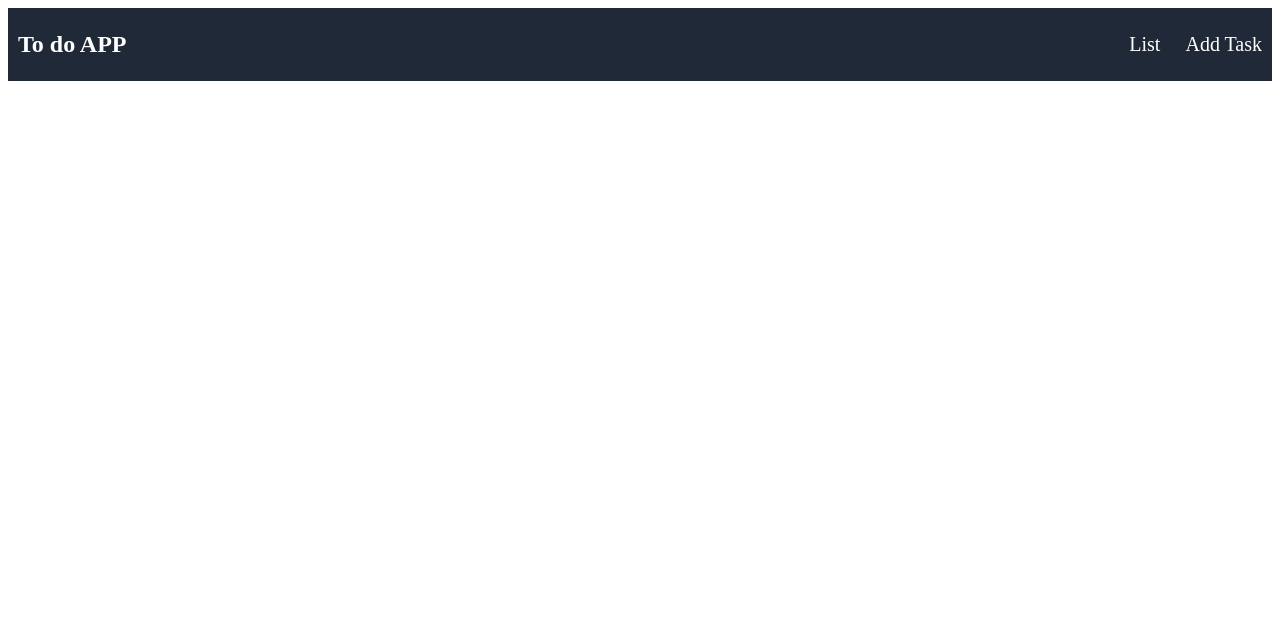
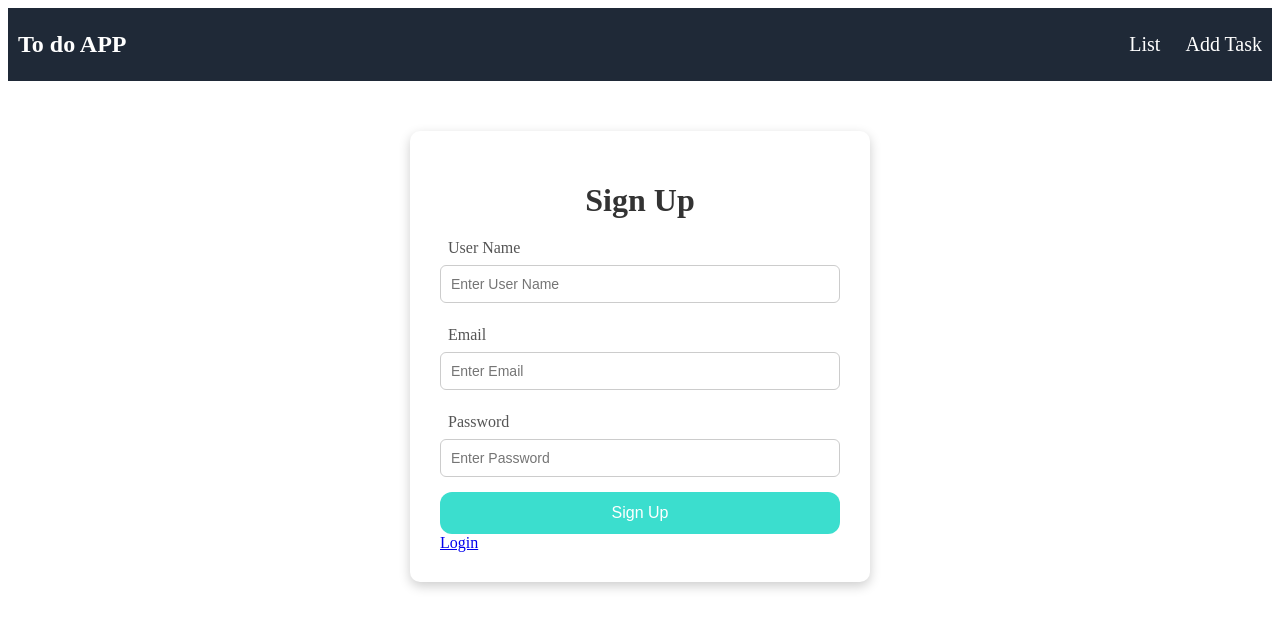
Before and after one commit to Gopalbhople1208/todo, a React (Vite) app in the folder fronted/: page /signup in a window 1280 px wide. Shown: the top 628 px of the page. Built offline with nearby package versions, Linux system fonts and the light colour scheme.

Commit message:
created the login and sign up pages

```diff
--- a/fronted/src/App.jsx
+++ b/fronted/src/App.jsx
@@ -4,6 +4,9 @@
 import AddTask from './components/AddTask';
 import TaskList from './components/TaskList'
 import UpdateTask from './components/UpdateTask';
+import Login from './components/login';
+import Signup from './components/signup'
+
 
 function App() {
   return (
@@ -13,7 +16,8 @@
         <Route path="/" element={<TaskList />} />
         <Route path="/add-Task" element={<AddTask />} />
             <Route path="/update/:id" element={<UpdateTask />} />
-
+            <Route path="/login" element={<Login />} />
+   <Route path="/signup" element={<Signup />} />
 
       </Routes>
     </>
--- a/fronted/src/components/TaskList.jsx
+++ b/fronted/src/components/TaskList.jsx
@@ -63,10 +63,12 @@
         <table border="1" cellPadding="5" >
               <thead style={{ backgroundColor: "#ea457c" }}>
             <tr>
+
                 <th>Sr.No</th>
                  <th>Title</th>
                   <th>Description</th>
-                    <th>Action</th>
+                    <th>Delete</th>
+                    <th>Update</th>
 
 
             </tr>
@@ -94,14 +96,15 @@
   >
     Delete
   </button>
-
+ </td>
+ <td>
   <Link
     to={`/update/${item._id}`}  // navigate to UpdateTask page
     style={{
       backgroundColor: "#35b559",
       color: "white",
       margin: "5px",
-      padding: "6px 12px",
+      padding: "6px 20px",
       border: "none",
       borderRadius: "4px",
       cursor: "pointer"
--- /dev/null
+++ b/fronted/src/components/login.jsx
@@ -0,0 +1,25 @@
+import {Link} from 'react-router-dom';
+import '../style/AddTask.css';
+
+function Login(){
+
+    return(
+        <div className="container">
+            <h1>User Login</h1>
+            <label>User Email</label>
+
+            <input type="text" placeholder="Enter Email"></input>
+            <br></br>
+            <label>User Password</label>
+
+            <input type="text" placeholder="Enter Password"></input>
+            <br></br>
+            <button type="submit">Login</button>
+
+           <Link to="/signup" >Sign Up</Link>
+        </div>
+    )
+
+}
+
+export default Login;
--- /dev/null
+++ b/fronted/src/components/signup.jsx
@@ -0,0 +1,25 @@
+import {Link} from 'react-router-dom';
+import '../style/AddTask.css';
+
+function Signup(){
+
+    return(
+        <div className="container">
+            <h1>Sign Up</h1>
+            <label>User Name</label>
+            <input type="text" placeholder="Enter User Name"></input>
+            <br></br>
+            <label>Email</label>
+            <input type="text" placeholder="Enter Email "></input>
+            <br></br>
+            <label>Password</label>
+            <input type="text" placeholder="Enter Password"></input>
+            <br></br>
+            <button type="submit">Sign Up</button>
+            <br></br>
+            <Link to="/login">Login</Link>
+        </div>
+    )
+}
+
+export default Signup;
```
